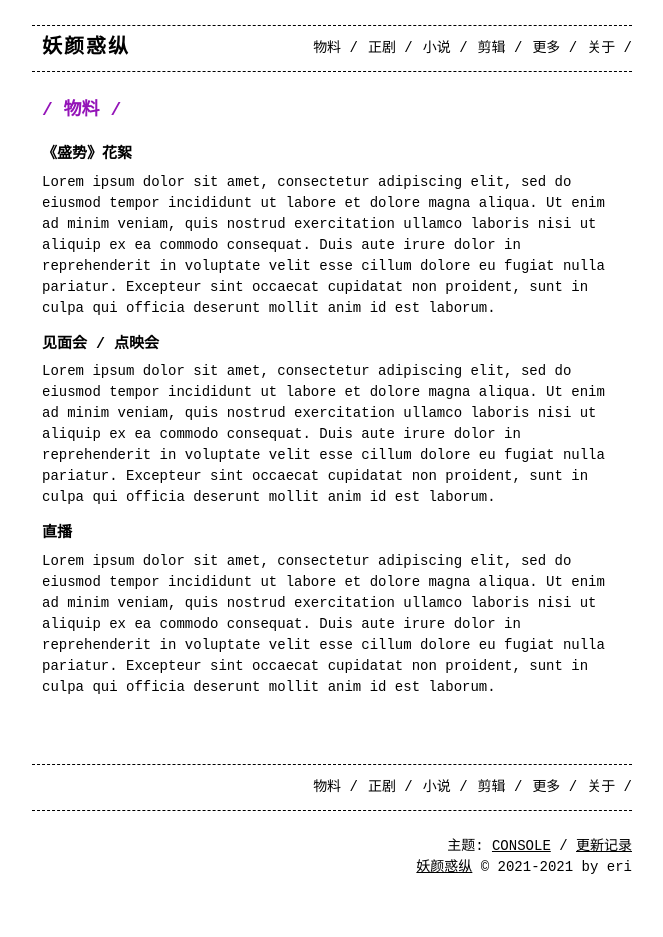
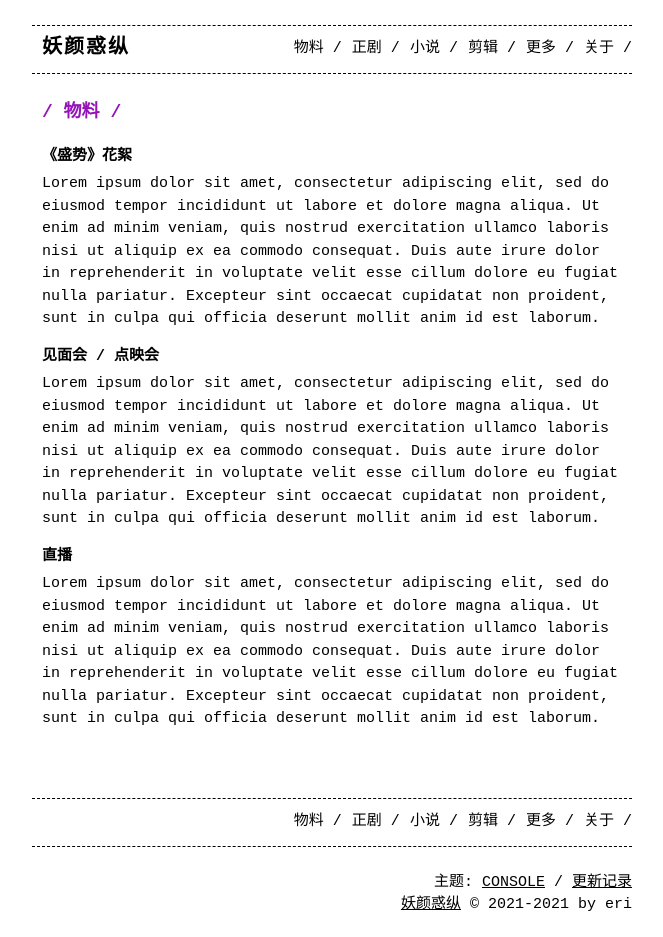
Before and after one commit to eri129/fengjun, a Jekyll site: the page built from index.md, in a window 1280 px wide. Shown: the whole page, without its empty margins (308-971 px from the left). Built offline with Jekyll 4.4.1, drawn with Linux system fonts in a browser that asks for light colours; before the commit the page ends 900 px from its top, so only the background shows below that.

Commit message:
add font size

```diff
--- a/_sass/base.scss
+++ b/_sass/base.scss
@@ -5,8 +5,8 @@
  * Style variables
  */
 $base-font-family:     'Source Code Pro', monospace !default;
-$base-font-size:       14px !default;
-$mobile-font-size:     14px !default;
+$base-font-size:       15px !default;
+$mobile-font-size:     16px !default;
 $base-line-height:     1.5 !default;
 $container-width:      90% !default;
 $container-max-width:  600px !default;
```
